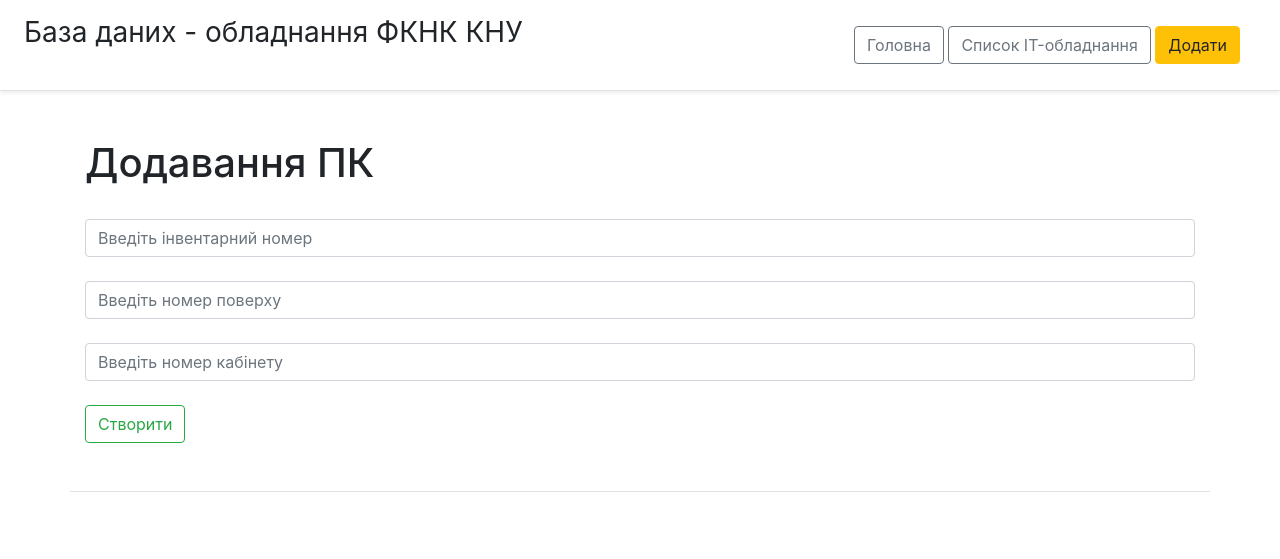
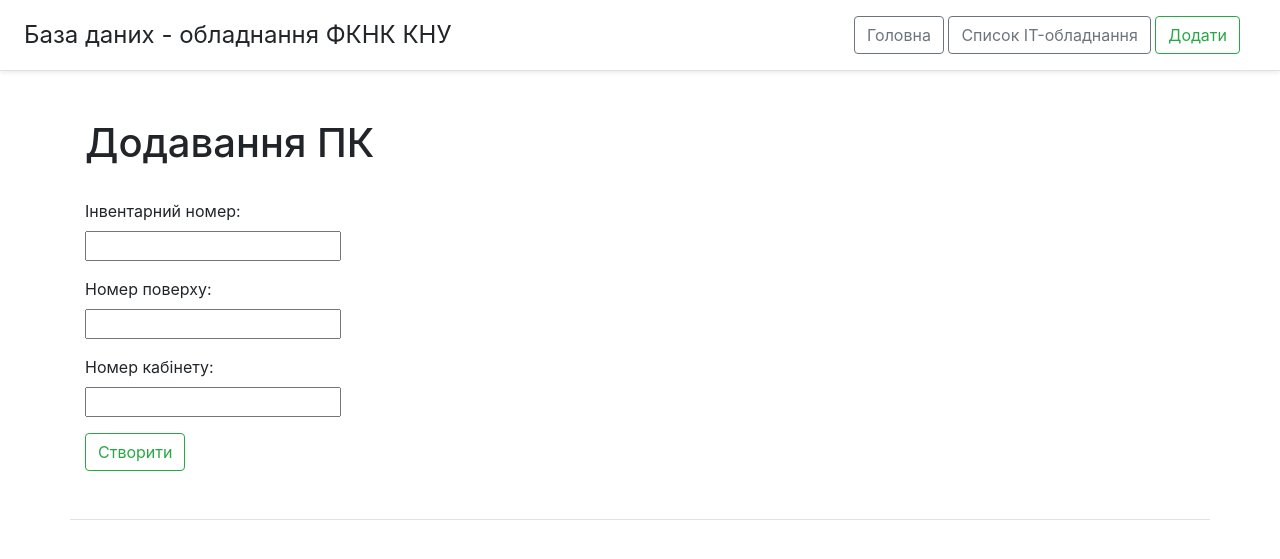
Before and after one commit to lipskydan/Diploma_Work_2020-21, a Django app: page /IT_items/add-item/add-pc in a window 1280 px wide. Shown: the top 559 px of the page. Run offline with Django 3.2, Linux system fonts and the light colour scheme; the visitor is signed in with stand-in values (Sample User, id 1); some libraries are stand-ins or nearby versions.

Commit message:
Added form to IT_items

```diff
--- /dev/null
+++ b/App/online_equipment_accounting/online_equipment_accounting/app/IT_items/forms.py
@@ -0,0 +1,10 @@
+from django import forms
+
+
+class AddPcForm(forms.Form):
+    inventory_number = forms.CharField(label='Інвентарний номер', max_length=30, required=True, help_text='Обов’язково',
+                                       localize=True)
+    floor = forms.IntegerField(label='Номер поверху', required=True, help_text='Обов’язково',
+                               localize=True)
+    room = forms.IntegerField(label='Номер кабінету', required=True, help_text='Обов’язково',
+                              localize=True)
--- a/App/online_equipment_accounting/online_equipment_accounting/app/IT_items/views.py
+++ b/App/online_equipment_accounting/online_equipment_accounting/app/IT_items/views.py
@@ -4,6 +4,7 @@ from django.shortcuts import render
 from django.urls import reverse
 
 from .models import PC
+from .forms import AddPcForm
 
 
 def IT_items(request):
@@ -28,8 +29,48 @@ def add_item(request):
 
 def add_pc(request):
     if request.method == 'POST':
-        item = PC(inventory_number=request.POST['inventory_number'], floor=request.POST['floor'], room=request.POST['room'])
-        item.save()
+        form = AddPcForm(request.POST)
+        if form.is_valid():
+            cd = form.cleaned_data
+            item = PC(inventory_number=cd['inventory_number'], floor=cd['floor'], room=cd['room'])
+            item.save()
+            return HttpResponseRedirect(reverse('IT_items:IT_items'))
+    else:
+        form = AddPcForm()
+
+    return render(request, 'IT_items/add_pc.html', {'form': form})
+
+
+    # if request.method == 'POST':
+    #     item = PC(inventory_number=request.POST['inventory_number'], floor=request.POST['floor'], room=request.POST['room'])
+    #     item.save()
+    #     return HttpResponseRedirect(reverse('IT_items:IT_items'))
+    # else:
+    #     return render(request, 'IT_items/add_pc.html')
+
+    # if request.method == 'POST':
+    #     form = LoginForm(request.POST)
+    #     if form.is_valid():
+    #         cd = form.cleaned_data
+    #         user = authenticate(username=cd['username'], password=cd['password'])
+    #         if user is not None:
+    #             if user.is_active:
+    #                 login(request, user)
+    #                 return redirect('/')
+    #             else:
+    #                 return HttpResponse('Disabled account')
+    #         else:
+    #             return render(request, 'main/login_invalid.html')
+    # else:
+    #     form = LoginForm()
+    # return render(request, 'main/login.html', {'form': form})
+
+
+def add_switch(request):
+    if request.method == 'POST':
+
+        # item = PC(inventory_number=request.POST['inventory_number'], floor=request.POST['floor'], room=request.POST['room'])
+        # item.save()
         return HttpResponseRedirect(reverse('IT_items:IT_items'))
     else:
         return render(request, 'IT_items/add_pc.html')
--- a/App/online_equipment_accounting/online_equipment_accounting/app/main/views.py
+++ b/App/online_equipment_accounting/online_equipment_accounting/app/main/views.py
@@ -36,7 +36,7 @@ def user_login(request):
             if user is not None:
                 if user.is_active:
                     login(request, user)
-                    return render(request, 'main/main.html')
+                    return redirect('/')
                 else:
                     return HttpResponse('Disabled account')
             else:
--- a/App/online_equipment_accounting/online_equipment_accounting/templates/IT_items/add_item.html
+++ b/App/online_equipment_accounting/online_equipment_accounting/templates/IT_items/add_item.html
@@ -12,7 +12,7 @@
           <div class="text-center">
               <div class="span2">
                   <p><a class="btn btn-outline-secondary btn-lg custom" href="add-item/add-pc" role="button">Персональний комп'ютер</a></p>
-                  <p><a class="btn btn-outline-secondary btn-lg custom" aria-disabled="true" href="add-item/add-pc" role="button">Комутатор</a></p>
+<!--                  <p><a class="btn btn-outline-secondary btn-lg custom" aria-disabled="true" href="add-item/add-switch" role="button">Комутатор</a></p>-->
               </div>
           </div>
      </form>
--- a/App/online_equipment_accounting/online_equipment_accounting/templates/IT_items/add_pc.html
+++ b/App/online_equipment_accounting/online_equipment_accounting/templates/IT_items/add_pc.html
@@ -7,14 +7,15 @@
 {% block body %}
 <div class="container mt-5">
    <h1>Додавання ПК</h1><br>
-
-
     <form method="post">
         {% csrf_token %}
-
-        <input type="text" name="inventory_number" id="inventory_number" class="form-control" placeholder="Введіть інвентарний номер"><br>
-        <input type="text" name="floor" id="floor" class="form-control" placeholder="Введіть номер поверху"><br>
-        <input type="text" name="room" id="room" class="form-control" placeholder="Введіть номер кабінету"><br>
+        <div class="">
+            {% for field in form %}
+            <div class="form-group">
+                {{ field.label_tag }} <br> {{ field }} <br>
+            </div>
+            {% endfor %}
+        </div>
 
         <input type="submit" class="btn btn-outline-success" value="Створити">
     </form>
@@ -22,3 +23,19 @@
 </div>
 
 {% endblock %}
+
+<!--<div class="container mt-5">-->
+<!--   <h1>Додавання ПК</h1><br>-->
+
+<!--    <form method="post">-->
+<!--        {% csrf_token %}-->
+
+<!--        <input type="text" name="inventory_number" id="inventory_number" class="form-control" placeholder="Введіть інвентарний номер"><br>-->
+<!--&lt;!&ndash;        <input type="datetime-local" name="pub_date" id="pub_date" class="form-control" placeholder="Введіть дату створення"><br>&ndash;&gt;-->
+<!--        <input type="text" name="floor" id="floor" class="form-control" placeholder="Введіть номер поверху"><br>-->
+<!--        <input type="text" name="room" id="room" class="form-control" placeholder="Введіть номер кабінету"><br>-->
+
+<!--        <input type="submit" class="btn btn-outline-success" value="Створити">-->
+<!--    </form>-->
+
+<!--</div>-->
--- a/App/online_equipment_accounting/online_equipment_accounting/templates/base_main.html
+++ b/App/online_equipment_accounting/online_equipment_accounting/templates/base_main.html
@@ -20,12 +20,12 @@
     {% if user.is_authenticated %}
         <div class="d-flex justify-content-between flex-column flex-md-row align-items-center p-3 px-md-4 mb-3 bg-white border-bottom shadow-sm">
             <nav class="my-2 my-md-0 mr-md-3">
-                <h3 class="my-0 font-weight-normal ">База даних - обладнання ФКНК КНУ</h3><br>
+                <h4 class="my-0 mr-md-auto font-weight-normal">База даних - обладнання ФКНК КНУ</h4>
             </nav>
             <nav class="my-2 my-md-0 mr-md-3">
                 <a class="btn btn-outline-secondary" href="/" role="button">Головна</a>
                 <a class="btn btn-outline-secondary" href="/IT_items" role="button">Список IT-обладнання</a>
-                <a class="btn btn-warning" href="/IT_items/add-item">Додати</a>
+                <a class=" btn btn-outline-success" href="/IT_items/add-item">Додати</a>
             </nav>
         </div>
     {% else %}
--- a/App/online_equipment_accounting/online_equipment_accounting/templates/main/main.html
+++ b/App/online_equipment_accounting/online_equipment_accounting/templates/main/main.html
@@ -8,7 +8,7 @@
 <div  class="container mt-5">
 
     {% if user.is_authenticated %}
-    <h5 class="my-0 font-weight-normal">Welcome {{ user.first_name }} {{ user.last_name }},
+    <h5 class="my-0 font-weight-normal">Вітаю {{ user.first_name }} {{ user.last_name }},
         <a href="logout">Logout</a></h5>
     {% else %}
     <div class="d-flex justify-content-center">
```
Also changed, not shown: App/online_equipment_accounting/online_equipment_accounting/templates/main/login_invalid.html (+1 -10 lines).
